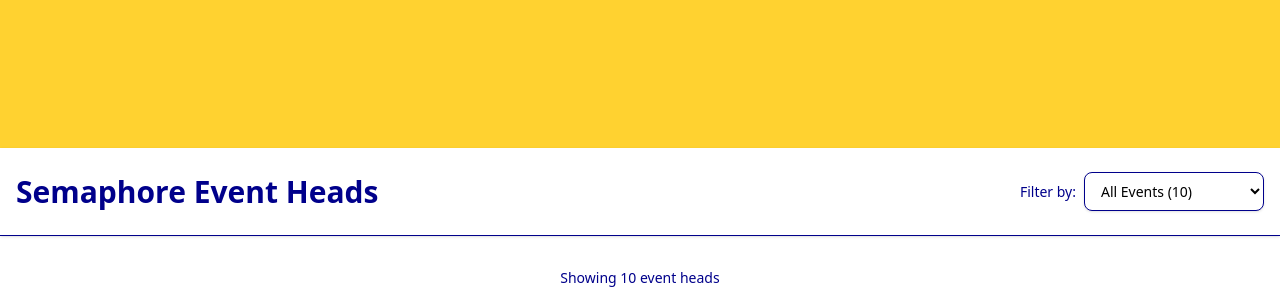
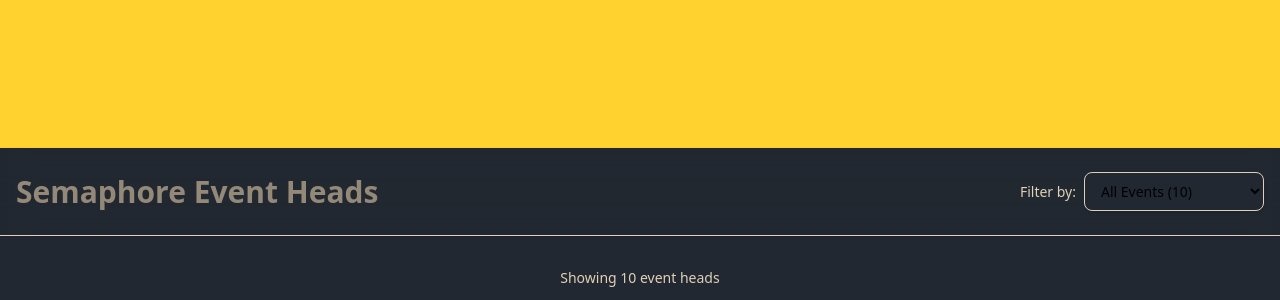
Before and after one commit to anupnayak25/semaphore-support, a React (Vite) app in the folder semaphore-support/: page / in a window 1280 px wide. Shown: the part 652-952 px from the top of the page. Built offline with nearby package versions, Linux system fonts and the light colour scheme.

Commit message:
Updated theme colors in index.css

```diff
--- a/semaphore-support/src/index.css
+++ b/semaphore-support/src/index.css
@@ -1,7 +1,7 @@
 @import "tailwindcss";
 
 @theme {
-    --color-dominant: #fff;
-    --color-highlight: #00008B;
-    --color-accent: #00008B;
+    --color-dominant: #222831;
+    --color-highlight: #948979;
+    --color-accent: #DFD0B8;
 }
```
